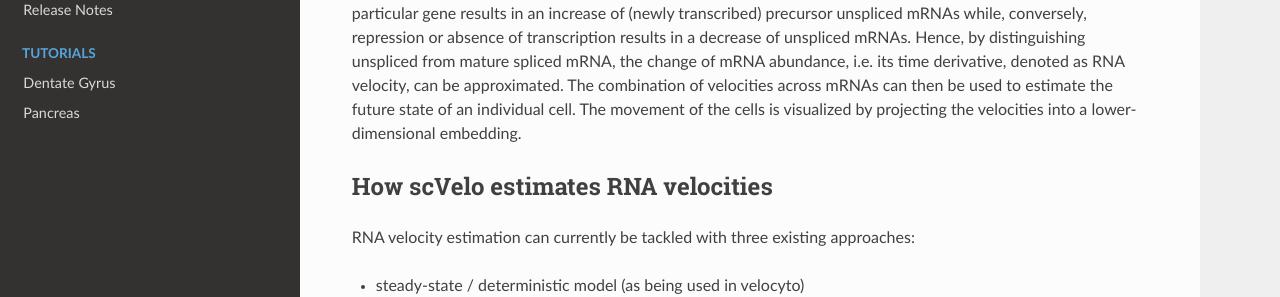
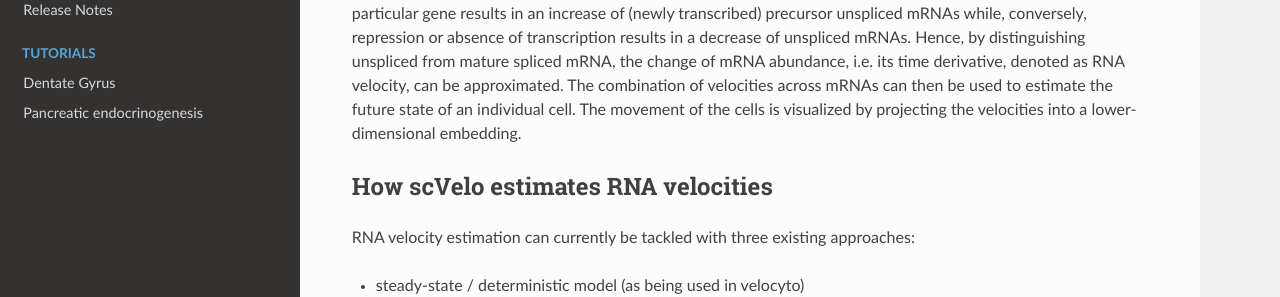
Before and after one commit to theislab/scvelo, a Sphinx documentation site: the page built from docs/source/about.rst, in a window 1280 px wide. Shown: the part 278-575 px from the top of the page. Built offline with Sphinx 7.4.7 and the Read the Docs theme 2.0.0, drawn with Linux system fonts in a browser that asks for light colours; pages that are not in the unit, such as notebooks, are missing from menus; the version number could not be read and is left out.

```diff
--- a/docs/source/index.rst
+++ b/docs/source/index.rst
@@ -51,4 +51,4 @@
    :hidden:
 
    Dentate Gyrus <https://scvelo-notebooks.readthedocs.io/DentateGyrus.html>
-   Pancreas <https://scvelo-notebooks.readthedocs.io/Pancreas.html>
+   Pancreatic endocrinogenesis <https://scvelo-notebooks.readthedocs.io/Pancreas.html>
```
